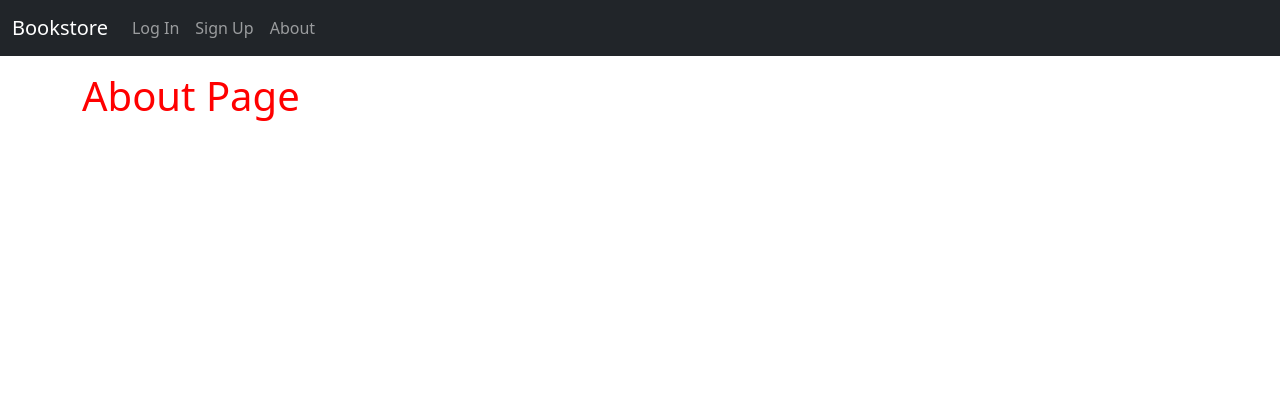
After one commit to pa-tiq/bookstore, a Django app: page /about/ in a window 1280 px wide. The commit adds this page. Shown: the top 420 px of the page. Run offline with Django 4.2, Linux system fonts and the light colour scheme.

Commit message:
about page

```diff
--- a/pages/urls.py
+++ b/pages/urls.py
@@ -1,6 +1,7 @@
 from django.urls import path
-from .views import HomePageView
+from .views import AboutPageView, HomePageView
 
 urlpatterns = [
     path('', HomePageView.as_view(), name='home'),
+    path('about/', AboutPageView.as_view(), name='about'),
 ]
--- a/pages/views.py
+++ b/pages/views.py
@@ -2,3 +2,6 @@
 
 class HomePageView(TemplateView):
     template_name = 'home.html'
+
+class AboutPageView(TemplateView):
+    template_name = 'about.html'
--- a/templates/_base.html
+++ b/templates/_base.html
@@ -29,6 +29,9 @@
             <a class='nav-link' href='{% url 'signup' %}'>Sign Up</a>
           </li>
           {% endif %}
+          <li class='nav-item'>
+            <a class='nav-link' href='{% url 'about' %}'>About</a>
+          </li>
         </ul>
       </div>
     </div>
--- /dev/null
+++ b/templates/about.html
@@ -0,0 +1,7 @@
+{% extends '_base.html' %}
+
+{% block title %}About{% endblock title %}
+
+{% block content %}
+  <h1>About Page</h1>
+{% endblock content %}
```
Also changed, not shown: pages/tests.py (+24 -1 lines).
